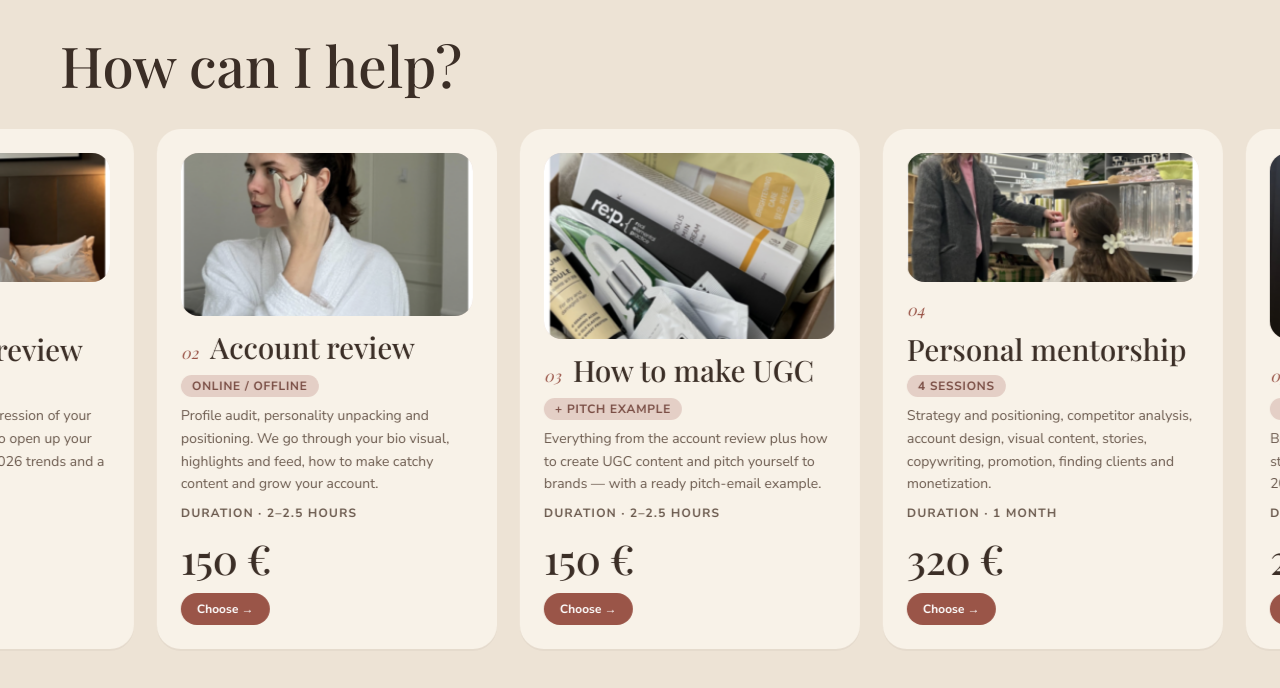
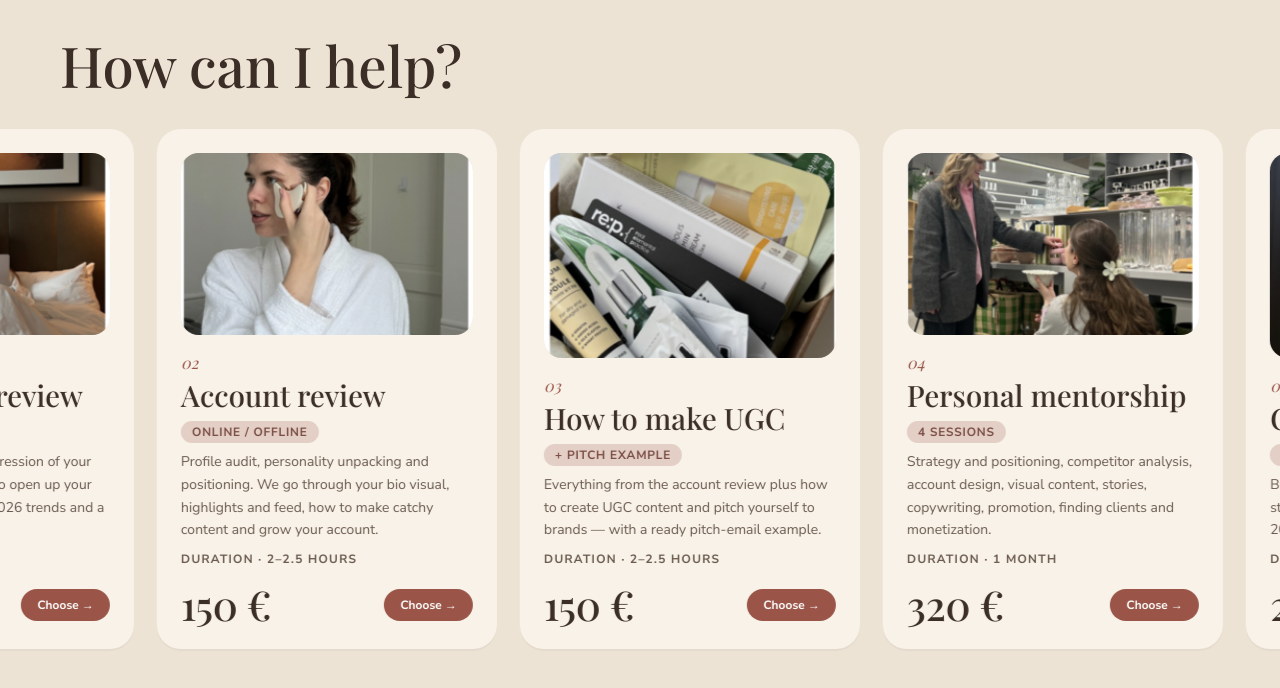
Before and after one commit to wiselab-group/eleonora.ee, a Next.js app: page / in a window 1280 px wide. Shown: the part 857-1545 px from the top of the page. Built offline with nearby package versions, Linux system fonts and the light colour scheme.

Commit message:
style(services): move numeral above title, inline price and cta

```diff
--- a/src/components/sections/ServiceCard.tsx
+++ b/src/components/sections/ServiceCard.tsx
@@ -37,15 +37,16 @@ export function ServiceCard({
     </span>
   );
 
-  const priceAndCta = (
-    <>
+  const price = (
     <div className="font-(family-name:--font-display) font-medium text-[clamp(26px,3.2vw,44px)] leading-none tracking-[-0.01em]">
       {service.price}
     </div>
-      <div className="inline-flex items-center gap-1.5 mt-3.5 text-xs font-bold text-white bg-(--color-accent-text) rounded-full px-4 py-2">
+  );
+
+  const ctaPill = (
+    <div className="inline-flex items-center gap-1.5 shrink-0 text-xs font-bold text-white bg-(--color-accent-text) rounded-full px-4 py-2">
       {choose} →
     </div>
-    </>
   );
 
   if (variant === "panel") {
@@ -66,12 +67,10 @@ export function ServiceCard({
             placeholder="blur"
           />
         </div>
-        <div className="flex items-baseline gap-3 flex-wrap mb-2">
-          {numBadge}
-          <h3 className="font-(family-name:--font-display) font-medium text-(length:--text-title) leading-[1.05] m-0">
+        <div className="mb-1">{numBadge}</div>
+        <h3 className="font-(family-name:--font-display) font-medium text-(length:--text-title) leading-[1.05] m-0 mb-2">
           {service.title}
         </h3>
-        </div>
         <div className="mb-2">{tag}</div>
         <p className="text-[clamp(13px,1.1vw,14px)] leading-relaxed text-(--color-text-faint) mb-2">
           {service.desc}
@@ -79,7 +78,10 @@ export function ServiceCard({
         <span className="text-(length:--text-label) font-bold tracking-[0.1em] uppercase text-(--color-text-faint)">
           {duration} · {service.dur}
         </span>
-        <div className="mt-auto pt-4">{priceAndCta}</div>
+        <div className="mt-auto pt-4 flex items-center justify-between gap-3">
+          {price}
+          {ctaPill}
+        </div>
       </a>
     );
   }
@@ -118,7 +120,8 @@ export function ServiceCard({
         </span>
       </div>
       <div className="text-right whitespace-nowrap pr-1 sm:pr-[clamp(6px,1vw,18px)] col-span-2 sm:col-span-1">
-        {priceAndCta}
+        {price}
+        <div className="mt-3.5 flex justify-end">{ctaPill}</div>
       </div>
     </m.a>
   );
```
Lines whose indentation alone changed are shown as unchanged.
